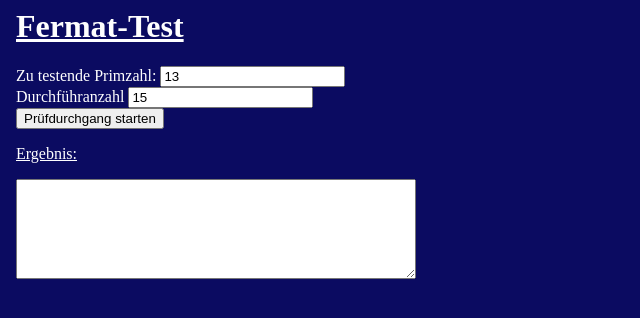
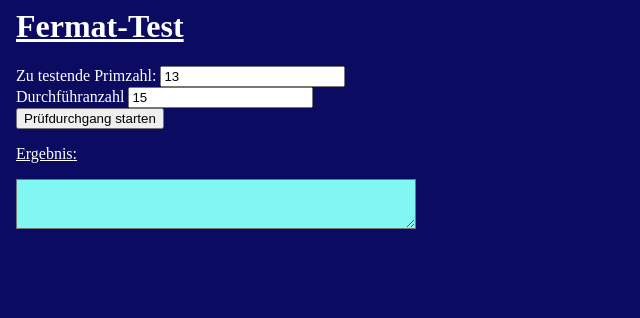
Before and after one commit to Va2828Cz/angular-eydwqm, an Angular app: page / in a window 1280 px wide. Shown: the top 318 px of the page, without its empty margins (0-640 px from the left). Built offline with nearby package versions, Linux system fonts and the light colour scheme.

Commit message:
1 file modified

```diff
--- a/src/app/fermat-test/fermat-test.component.css
+++ b/src/app/fermat-test/fermat-test.component.css
@@ -1,5 +1,6 @@
 #hintergrundf{
 
   width: 400px;
-  height: 100px;
+  height: 50px;
+  background-color: #81F7F3;
 }
```
